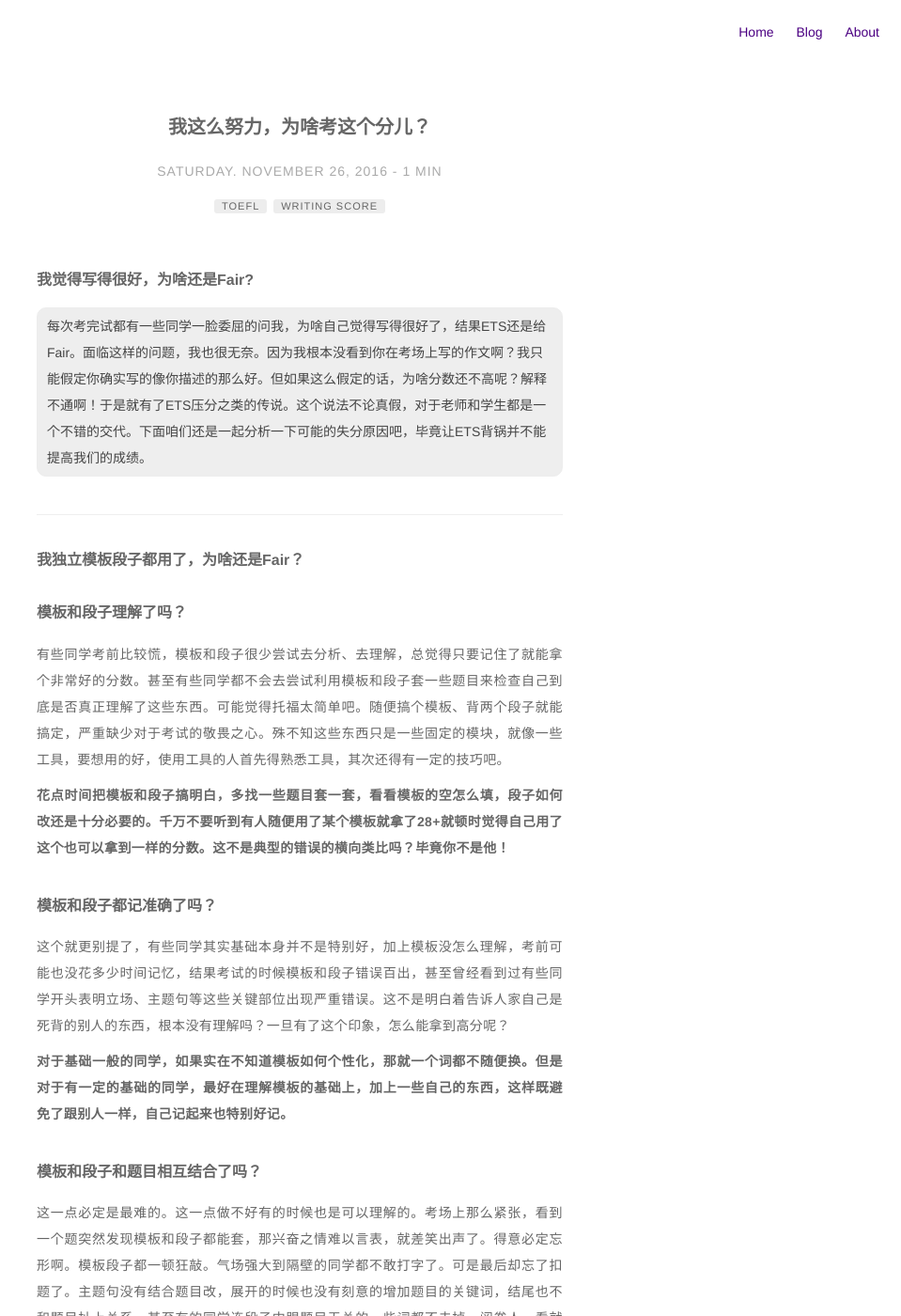
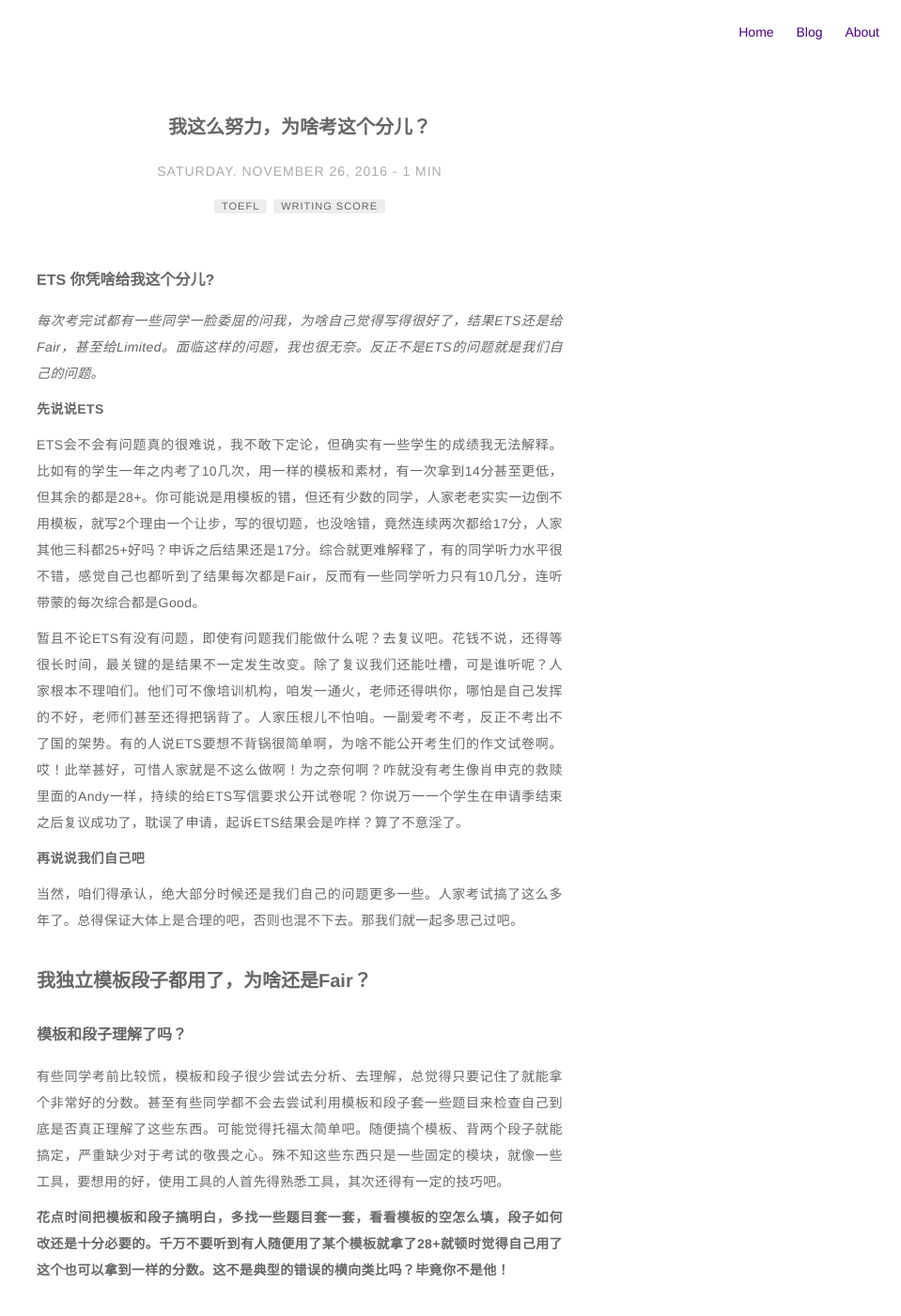
Before and after one commit to flutar/flutar.github.io, a Jekyll site: the page built from _posts/2016-11-26-toefl-why-such-score.markdown, in a window 1280 px wide and 1400 px high. Shown: the whole window at 94% size, without its empty margins (321-1280 px from the left). Built offline with Jekyll 4.4.1, drawn with Linux system fonts in a browser that asks for light colours.

Commit message:
updated one psot

````diff
--- a/_posts/2016-11-26-toefl-why-such-score.markdown
+++ b/_posts/2016-11-26-toefl-why-such-score.markdown
@@ -11,14 +11,21 @@ author: zhanchao
 description: Toefl writing score analysis
 ---
 
-#### 我觉得写得很好，为啥还是Fair?
+#### ETS 你凭啥给我这个分儿?
 
-```
-每次考完试都有一些同学一脸委屈的问我，为啥自己觉得写得很好了，结果ETS还是给Fair。面临这样的问题，我也很无奈。因为我根本没看到你在考场上写的作文啊？我只能假定你确实写的像你描述的那么好。但如果这么假定的话，为啥分数还不高呢？解释不通啊！于是就有了ETS压分之类的传说。这个说法不论真假，对于老师和学生都是一个不错的交代。下面咱们还是一起分析一下可能的失分原因吧，毕竟让ETS背锅并不能提高我们的成绩。
-```
----
+*每次考完试都有一些同学一脸委屈的问我，为啥自己觉得写得很好了，结果ETS还是给Fair，甚至给Limited。面临这样的问题，我也很无奈。反正不是ETS的问题就是我们自己的问题。*
 
-#### 我独立模板段子都用了，为啥还是Fair？
+**先说说ETS**
+
+ETS会不会有问题真的很难说，我不敢下定论，但确实有一些学生的成绩我无法解释。比如有的学生一年之内考了10几次，用一样的模板和素材，有一次拿到14分甚至更低，但其余的都是28+。你可能说是用模板的错，但还有少数的同学，人家老老实实一边倒不用模板，就写2个理由一个让步，写的很切题，也没啥错，竟然连续两次都给17分，人家其他三科都25+好吗？申诉之后结果还是17分。综合就更难解释了，有的同学听力水平很不错，感觉自己也都听到了结果每次都是Fair，反而有一些同学听力只有10几分，连听带蒙的每次综合都是Good。
+
+暂且不论ETS有没有问题，即使有问题我们能做什么呢？去复议吧。花钱不说，还得等很长时间，最关键的是结果不一定发生改变。除了复议我们还能吐槽，可是谁听呢？人家根本不理咱们。他们可不像培训机构，咱发一通火，老师还得哄你，哪怕是自己发挥的不好，老师们甚至还得把锅背了。人家压根儿不怕咱。一副爱考不考，反正不考出不了国的架势。有的人说ETS要想不背锅很简单啊，为啥不能公开考生们的作文试卷啊。哎！此举甚好，可惜人家就是不这么做啊！为之奈何啊？咋就没有考生像肖申克的救赎里面的Andy一样，持续的给ETS写信要求公开试卷呢？你说万一一个学生在申请季结束之后复议成功了，耽误了申请，起诉ETS结果会是咋样？算了不意淫了。
+
+**再说说我们自己吧**
+
+当然，咱们得承认，绝大部分时候还是我们自己的问题更多一些。人家考试搞了这么多年了。总得保证大体上是合理的吧，否则也混不下去。那我们就一起多思己过吧。
+
+### 我独立模板段子都用了，为啥还是Fair？
 
 #### 模板和段子理解了吗？
 
@@ -38,9 +45,7 @@ description: Toefl writing score analysis
 
 **提醒大家一定要认真审题，该改的改，该删的删，千万别舍不得。输入非常重要，但合理的输出也不能忽视。**
 
----
-
-#### 我综合都听懂了，为啥还是Fair？
+### 我综合都听懂了，为啥还是Fair？
 
 #### 你有足够的细节吗？
 
````
